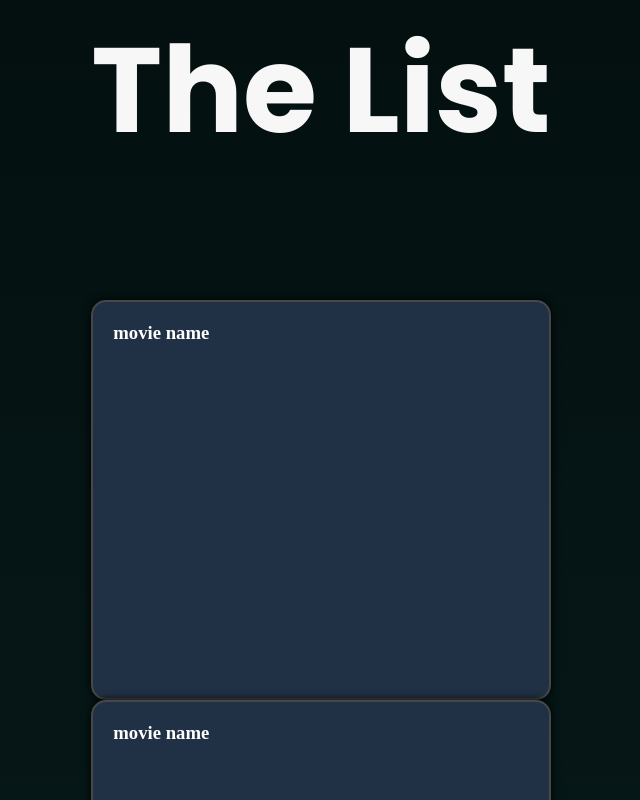
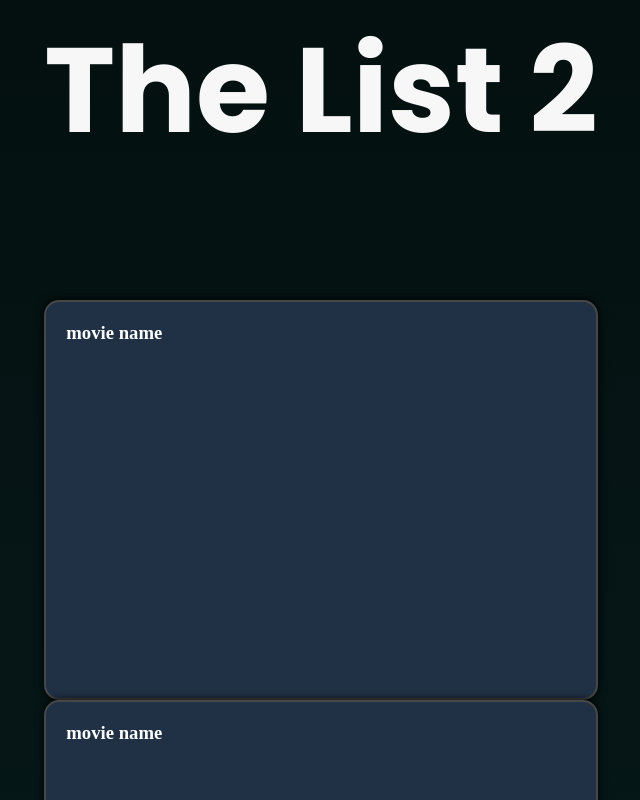
Before and after one commit to Mtuozzo86/The-List, a React (Vite) app: page / in a window 1280 px wide. Shown: the top 800 px of the page, without its empty margins (379-1019 px from the left). Built offline with nearby package versions, Linux system fonts and the light colour scheme.

Commit message:
testing quick change

```diff
--- a/src/pages/Home.jsx
+++ b/src/pages/Home.jsx
@@ -3,7 +3,7 @@ import './Home.css';
 function Home(params) {
   return (
     <div className="hero-container">
-      <h1 className="hero-heading">The List</h1>
+      <h1 className="hero-heading">The List 2</h1>
     </div>
   );
 }
```
